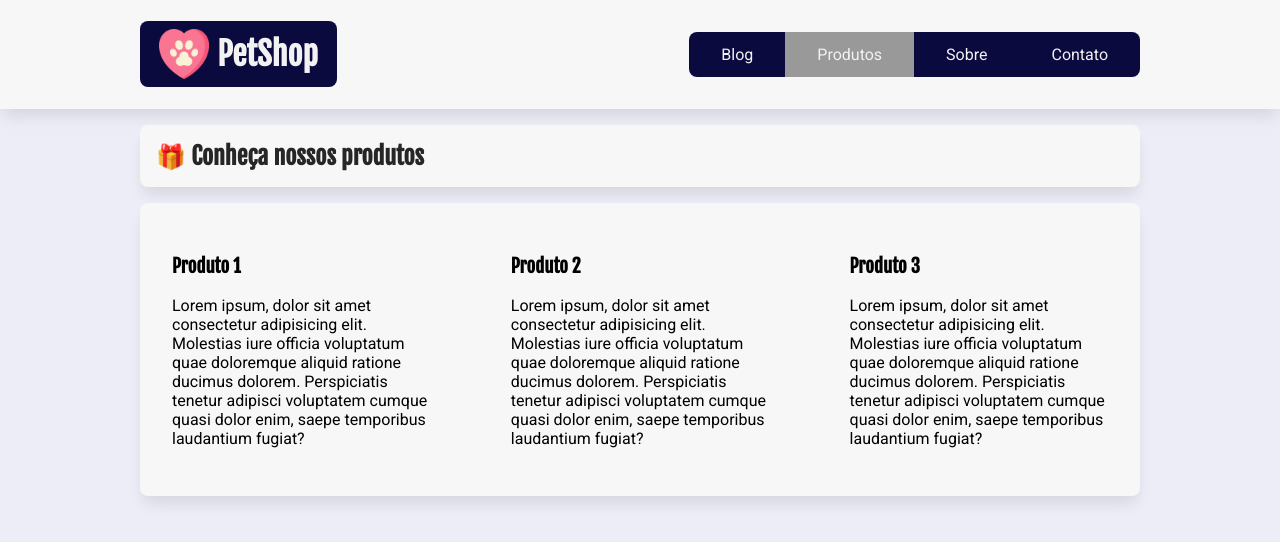
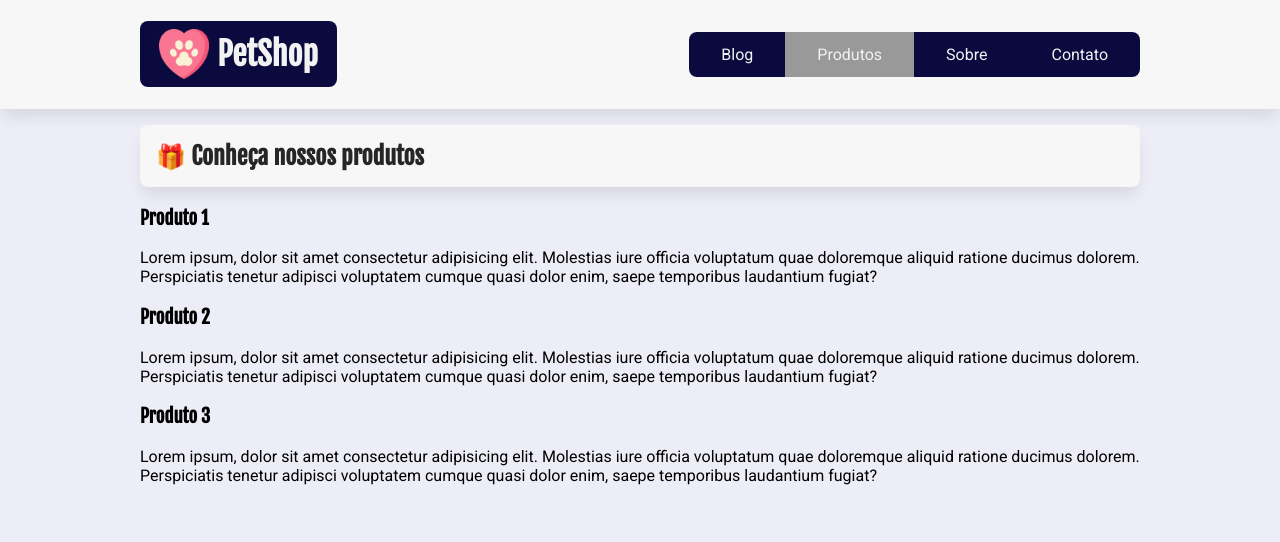
Before and after one commit to msakal/petshop, a React (Create React App) app: page /produtos in a window 1280 px wide. Shown: the top 542 px of the page. Built offline with nearby package versions, Linux system fonts and the light colour scheme.

Commit message:
criando componente Caixa
uso da propt.children para passagem de dados variáveis.

```diff
--- /dev/null
+++ b/src/components/Caixa/Caixa.jsx
@@ -0,0 +1,7 @@
+import estilos from "./Caixa.module.css";
+
+const Caixa = (props) => {
+  return <div>{props.children}</div>;
+};
+
+export default Caixa;
--- a/src/pages/Produtos/Produtos.jsx
+++ b/src/pages/Produtos/Produtos.jsx
@@ -1,10 +1,12 @@
+import Caixa from "../../components/Caixa/Caixa";
+
 import estilos from "./Produtos.module.css";
 
 const Produtos = () => {
   return (
     <section>
       <h2 className={estilos.titulo_secao}>Conheça nossos produtos</h2>
-      <div className={estilos.produtos} id="produtos">
+      <Caixa className={estilos.produtos} id="produtos">
         <article>
           <h3>Produto 1</h3>
           <p>
@@ -34,7 +36,7 @@ const Produtos = () => {
             enim, saepe temporibus laudantium fugiat?
           </p>
         </article>
-      </div>
+      </Caixa>
     </section>
   );
 };
--- a/src/pages/Sobre/Sobre.jsx
+++ b/src/pages/Sobre/Sobre.jsx
@@ -1,10 +1,12 @@
+import Caixa from "../../components/Caixa/Caixa";
+
 import estilos from "./Sobre.module.css";
 
 const Sobre = () => {
   return (
     <section>
       <h2 className={estilos.titulo_secao}>Sobre nosso PetShop</h2>
-      <div id="sobre">
+      <Caixa id="sobre">
         <h3>Missão</h3>
         <p>
           Lorem ipsum dolor, sit amet consectetur adipisicing elit. Dignissimos
@@ -24,7 +26,7 @@ const Sobre = () => {
           corrupti, soluta possimus neque sit porro ea autem aut optio dolorem
           non reiciendis accusantium fuga dolor, eos ipsa esse qui perferendis.
         </p>
-      </div>
+      </Caixa>
     </section>
   );
 };
```
Also changed, not shown: src/components/Caixa/Caixa.module.css (added).
